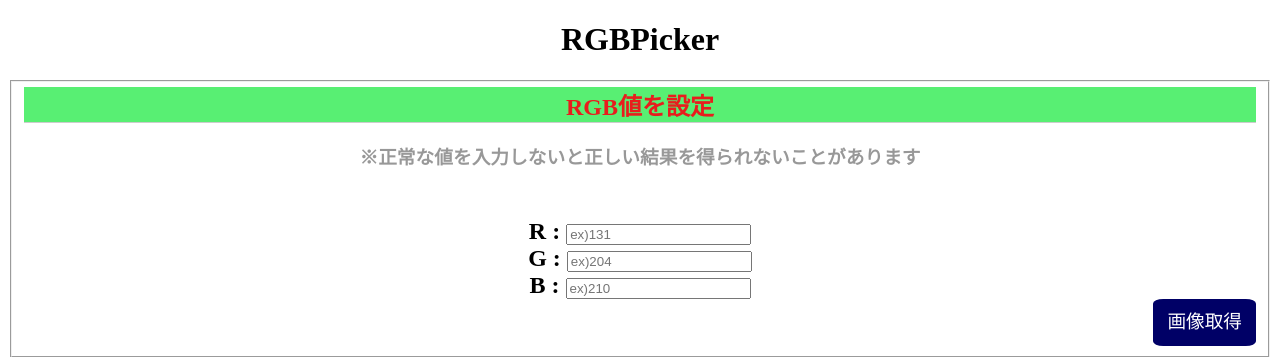
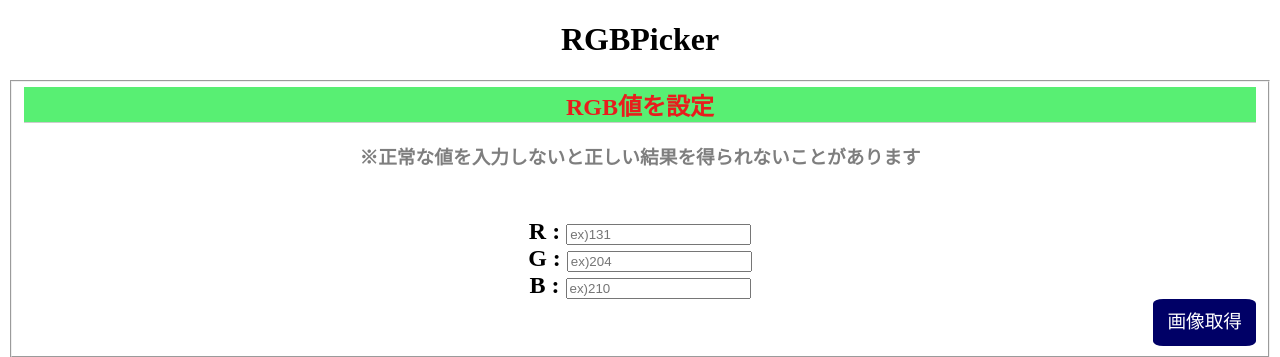
Before and after one commit to 2022AIT-OOP2-G12/GUIapp, a Flask app: page / in a window 1280 px wide. Shown: the top 357 px of the page. Run offline with Flask 2, Linux system fonts and the light colour scheme.

Commit message:
Update style.css

```diff
--- a/static/style.css
+++ b/static/style.css
@@ -15,7 +15,7 @@ h2 {
 }
 
 h3 {
-  opacity: 0.4;
+  opacity: 0.5;
   text-align: center;
 }
 
```
